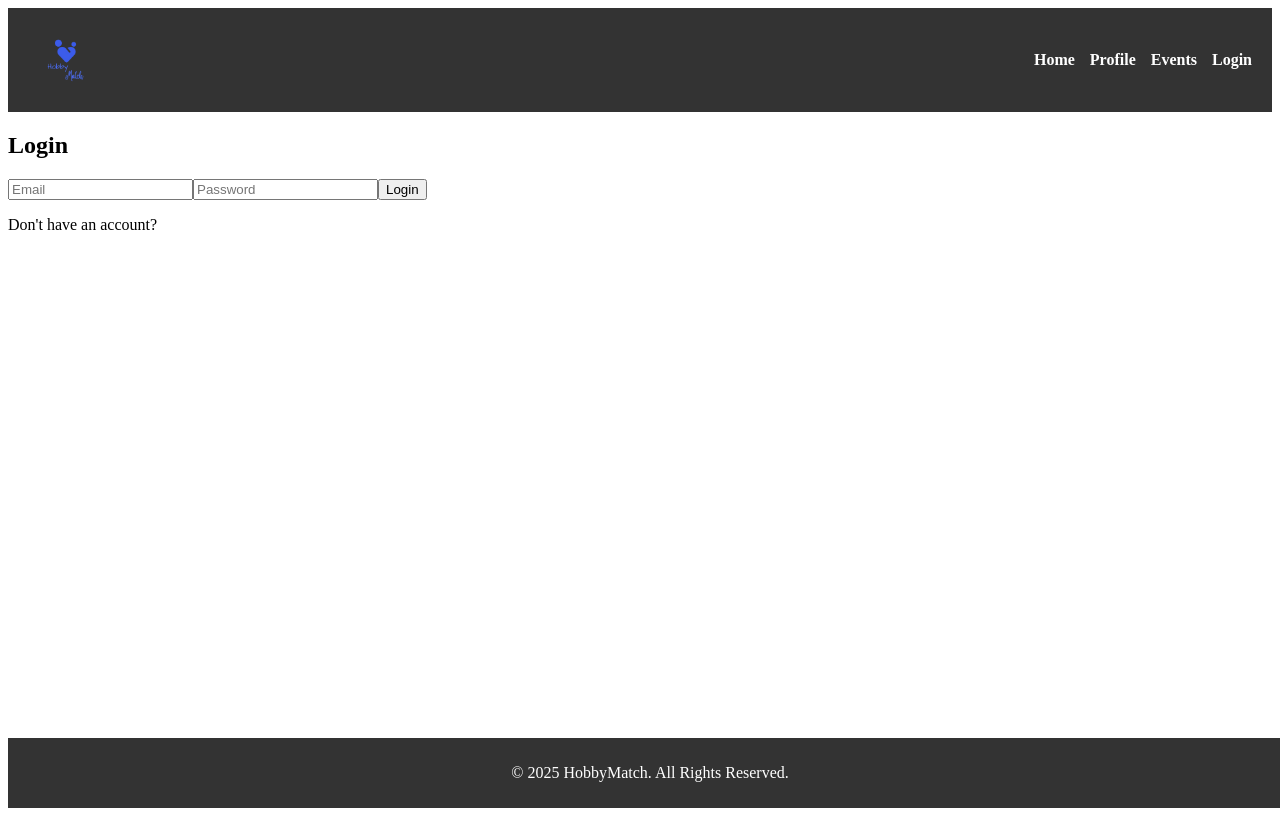
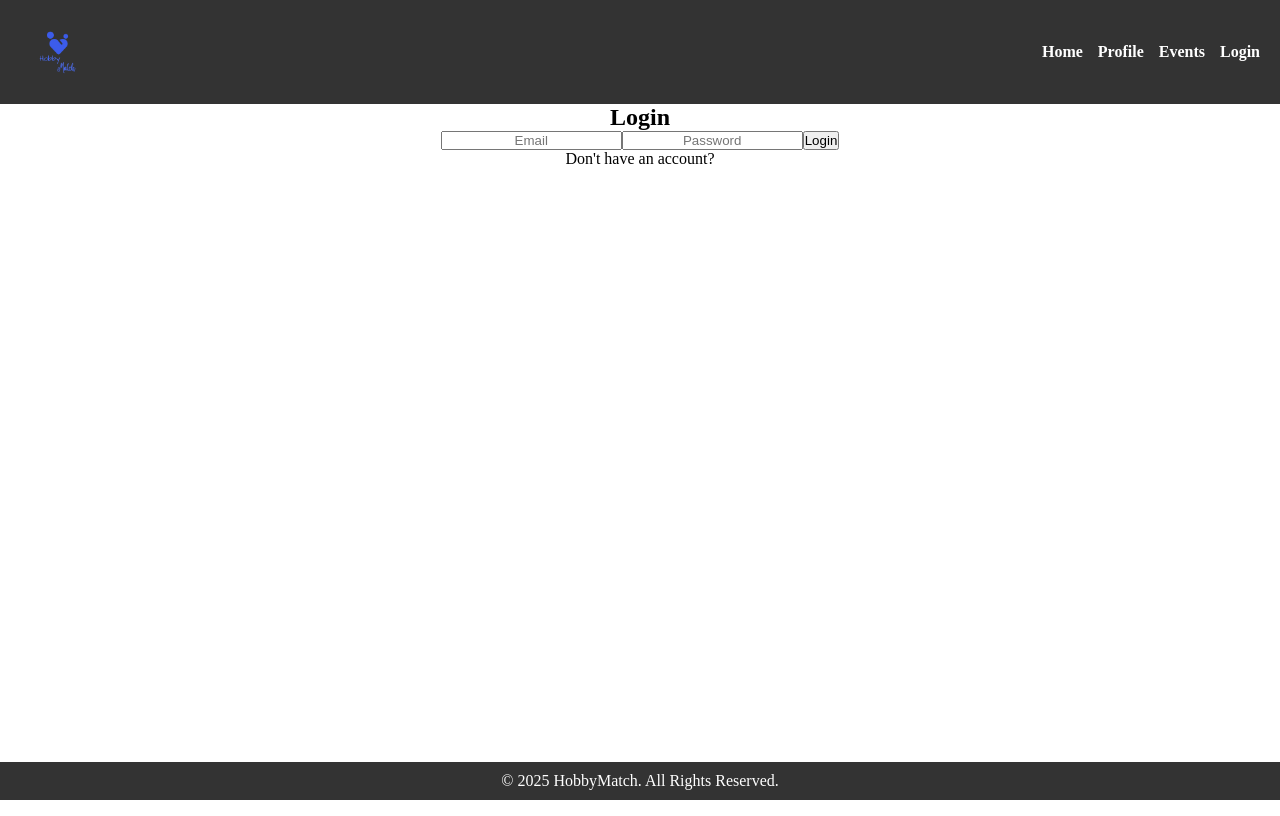
Before and after one commit to RotemNissim/HobbyMatch-Project, a React (Vite) app in the folder frontend/frontend/: page /login in a window 1280 px wide. Built offline with nearby package versions, Linux system fonts and the light colour scheme.

Commit message:
Update home.css

```diff
--- a/frontend/frontend/src/styles/home.css
+++ b/frontend/frontend/src/styles/home.css
@@ -1,5 +1,16 @@
 /* עיצוב כללי למיכל */
+* {
+  margin: 0;
+  padding: 0;
+  box-sizing: border-box;
+  text-align: center;
+}
+body {
+  margin: 0;
+}
+
 .container {
+  padding: 8px;
   max-width: 1200px;
   margin: 0 auto;
   padding: 1rem;
@@ -7,10 +18,11 @@
 
 /* עיצוב לקרוסלה */
 .carousel-container {
+  padding: 8px;
   position: relative;
   width: 100%;
   padding: 0 50px; /* מרווח בצדדים עבור הכפתורים */
-  margin: 2rem 0;
+  margin: 0;
 }
 
 /* כפתורי ניווט */
```
